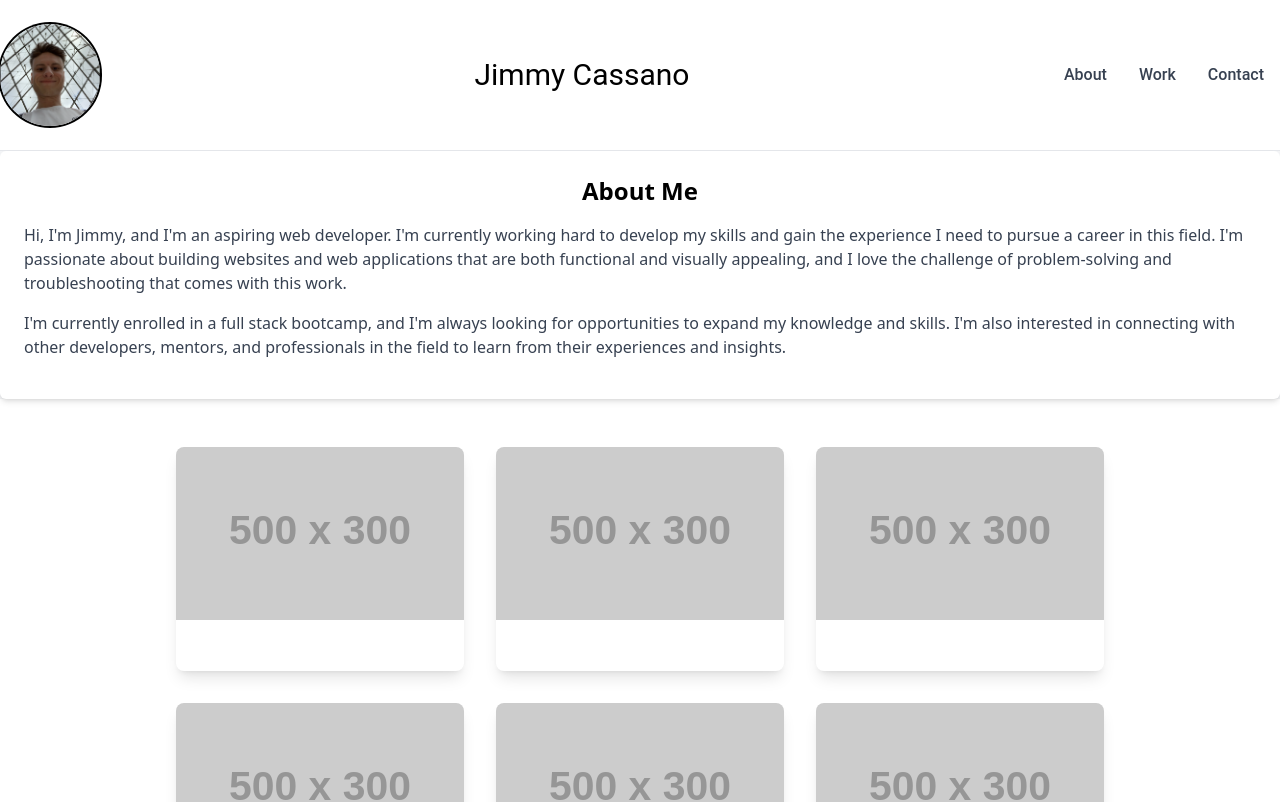
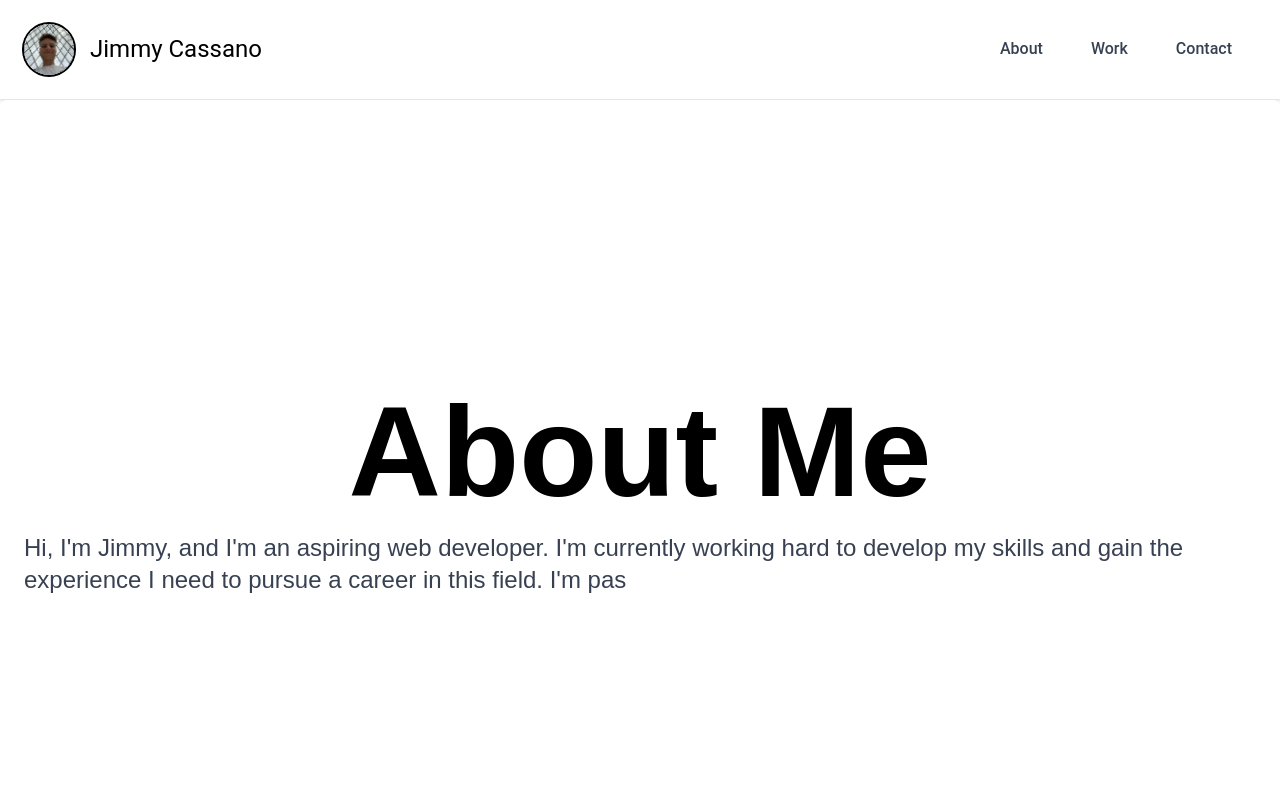
Before and after one commit to YimmyC/my-portfolio, a React (Create React App) app: page / in a window 1280 px wide. Shown: the top 802 px of the page. Built offline with nearby package versions, Linux system fonts and the light colour scheme.

Commit message:
looking dece need to add content

```diff
--- a/package.json
+++ b/package.json
@@ -8,7 +8,9 @@
     "@testing-library/user-event": "^13.5.0",
     "react": "17.0.2",
     "react-dom": "17.0.2",
+    "react-router-dom": "^6.10.0",
     "react-scripts": "5.0.1",
+    "react-typewriter-hook": "^1.0.1",
     "web-vitals": "^2.1.4"
   },
   "scripts": {
--- a/src/App.js
+++ b/src/App.js
@@ -3,14 +3,17 @@ import Home from "./components/Home.js";
 import Footer from "./components/Footer";
 import AboutMe from "./components/AboutMe";
 import Work from "./components/Work";
+import { BrowserRouter, Routes, Route, Switch } from "react-router-dom";
 
 function App() {
   return (
     <>
       <Header />
+
       <AboutMe />
+
       <Work />
-      <Home />
+      {/* <Home /> */}
       <Footer />
     </>
   );
--- a/src/components/AboutMe.js
+++ b/src/components/AboutMe.js
@@ -1,13 +1,36 @@
-import React from "react";
+import React, { useState, useEffect } from "react";
 
 const AboutMe = () => {
+  const [text, setText] = useState("");
+  const [isTyping, setIsTyping] = useState(true);
+  const typingSpeed = 40; // in milliseconds
+
+  useEffect(() => {
+    const pText =
+      "Hi, I'm Jimmy, and I'm an aspiring web developer. I'm currently working hard to develop my skills and gain the experience I need to pursue a career in this field. I'm passionate about building websites and web applications that are both functional and visually appealing, and I love the challenge of problem-solving and troubleshooting that comes with this work. I'm currently enrolled in a full stack bootcamp, and I'm always looking for opportunities to expand my knowledge and skills. I'm also interested in connecting with other developers, mentors, and professionals in the field to learn from their experiences and insights.";
+    let currentIndex = 0;
+    let timeout;
+
+    if (isTyping) {
+      timeout = setTimeout(function type() {
+        setText(pText.substring(0, currentIndex + 1));
+        currentIndex++;
+
+        if (currentIndex === pText.length) {
+          setIsTyping(false);
+        } else {
+          timeout = setTimeout(type, typingSpeed);
+        }
+      }, typingSpeed);
+    }
+
+    return () => clearTimeout(timeout);
+  }, [isTyping, typingSpeed]);
+
   return (
-    <div id="about" className="flex justify-center items-center bg-gray-100">
-      <div className="bg-white shadow-md rounded-md p-6 w-full">
-        <h2 className="text-2xl font-bold mb-4 text-center">About Me</h2>
-        <p className="text-gray-700 text-base mb-4">Hi, I'm Jimmy, and I'm an aspiring web developer. I'm currently working hard to develop my skills and gain the experience I need to pursue a career in this field. I'm passionate about building websites and web applications that are both functional and visually appealing, and I love the challenge of problem-solving and troubleshooting that comes with this work.</p>
-        <p className="text-gray-700 text-base mb-4">I'm currently enrolled in a full stack bootcamp, and I'm always looking for opportunities to expand my knowledge and skills. I'm also interested in connecting with other developers, mentors, and professionals in the field to learn from their experiences and insights.</p>
-      </div>
+    <div className="flex flex-col justify-center items-center bg-white shadow-md rounded-md p-6 w-full h-screen mx-auto">
+      <h2 className="font-prompt text-9xl font-bold mb-4 text-center">About Me</h2>
+      <p className="font-prompt text-gray-700 text-2xl mb-4">{text}</p>
     </div>
   );
 };
--- a/src/components/Footer.js
+++ b/src/components/Footer.js
@@ -1,5 +1,26 @@
+import React from "react";
+
 function Footer() {
-  return <footer>JAMES</footer>;
+  return (
+    <footer className="bg-white shadow-md border-t">
+      <div className="container mx-auto px-4 sm:px-6 flex flex-col sm:flex-row justify-between items-center py-4 sm:py-6">
+        <div className="flex items-center mb-4 sm:mb-0">
+          <h1 className="text-lg sm:text-2xl font-roboto"></h1>
+        </div>
+        <nav className="flex flex-col sm:flex-row items-center font-roboto font-medium">
+          <a href="/about" className="text-gray-700 link-animation my-2 sm:my-0 mx-4 sm:mx-6 transition duration-300 ease-in-out hover:text-blue-500 hover:underline hover:rotate-360">
+            About
+          </a>
+          <a href="/work" className="text-gray-700 link-animation my-2 sm:my-0 mx-4 sm:mx-6 transition duration-300 ease-in-out hover:text-blue-500 hover:underline hover:rotate-360">
+            Work
+          </a>
+          <a href="/contact" className="text-gray-700 link-animation my-2 sm:my-0 mx-4 sm:mx-6 transition duration-300 ease-in-out hover:text-blue-500 hover:underline hover:rotate-360">
+            Contact
+          </a>
+        </nav>
+      </div>
+    </footer>
+  );
 }
 
 export default Footer;
--- a/src/components/Header.js
+++ b/src/components/Header.js
@@ -4,17 +4,19 @@ import proPic from "../assets/louvresquare.png";
 function Header() {
   return (
     <header className="bg-white shadow-md border-b">
-      <div className="container mx-auto flex justify-between items-center py-6">
-        <img src={proPic} alt="Portrait" className="rounded-full ring-2 ring-black mr-4" width={100} height={100} />
-        <h1 className="text-3xl font-roboto ">Jimmy Cassano</h1>
-        <nav className="flex items-center font-roboto font-medium">
-          <a href="#about" className="text-gray-700 link-animation mx-4 transition duration-300 ease-in-out hover:text-blue-500 hover:underline hover:rotate-360">
+      <div className="container mx-auto px-4 sm:px-6 flex flex-col sm:flex-row justify-between items-center py-4 sm:py-6">
+        <div className="flex items-center mb-4 sm:mb-0">
+          <img src={proPic} alt="Portrait" className="rounded-full ring-2 ring-black mr-4" width={50} height={50} />
+          <h1 className="text-lg sm:text-2xl font-roboto">Jimmy Cassano</h1>
+        </div>
+        <nav className="flex flex-col sm:flex-row items-center font-roboto font-medium">
+          <a href="/about" className="text-gray-700 link-animation my-2 sm:my-0 mx-4 sm:mx-6 transition duration-300 ease-in-out hover:text-blue-500 hover:underline hover:rotate-360">
             About
           </a>
-          <a href="#work" className="text-gray-700 link-animation mx-4 transition duration-300 ease-in-out hover:text-blue-500 hover:underline hover:rotate-360">
+          <a href="/work" className="text-gray-700 link-animation my-2 sm:my-0 mx-4 sm:mx-6 transition duration-300 ease-in-out hover:text-blue-500 hover:underline hover:rotate-360">
             Work
           </a>
-          <a href="#contact" className="text-gray-700 link-animation mx-4 transition duration-300 ease-in-out hover:text-blue-500 hover:underline hover:rotate-360">
+          <a href="/contact" className="text-gray-700 link-animation my-2 sm:my-0 mx-4 sm:mx-6 transition duration-300 ease-in-out hover:text-blue-500 hover:underline hover:rotate-360">
             Contact
           </a>
         </nav>
--- a/src/components/Work.js
+++ b/src/components/Work.js
@@ -6,32 +6,32 @@ const Work = () => {
   const projects = [
     {
       name: "Project 1",
-      image: "https://via.placeholder.com/500x300",
+      image: "https://via.placeholder.com/1920x1080",
       link: "#",
     },
     {
       name: "Project 2",
-      image: "https://via.placeholder.com/500x300",
+      image: "https://via.placeholder.com/1920x1080",
       link: "#",
     },
     {
       name: "Project 3",
-      image: "https://via.placeholder.com/500x300",
+      image: "https://via.placeholder.com/1920x1080",
       link: "#",
     },
     {
       name: "Project 4",
-      image: "https://via.placeholder.com/500x300",
+      image: "https://via.placeholder.com/1920x1080",
       link: "#",
     },
     {
       name: "Project 5",
-      image: "https://via.placeholder.com/500x300",
+      image: "https://via.placeholder.com/1920x1080",
       link: "#",
     },
     {
       name: "Project 6",
-      image: "https://via.placeholder.com/500x300",
+      image: "https://via.placeholder.com/1920x1080",
       link: "#",
     },
   ];
@@ -45,11 +45,11 @@ const Work = () => {
   };
 
   return (
-    <div className="flex flex-wrap justify-center items-center p-8">
+    <div className="flex flex-wrap justify-center items-center p-4 sm:p-8">
       <div className="flex flex-wrap justify-center items-center w-full max-w-7xl">
         {projects.map((project, index) => (
-          <div key={index} className="relative w-72 h-56 m-4 rounded-lg overflow-hidden shadow-lg flex-shrink-0" onMouseOver={() => handleMouseOver(index)} onMouseLeave={() => handleMouseLeave()}>
-            <img src={project.image} alt={project.name} className={`transform ${hoveredIndex === index ? "scale-110" : "scale-100"} transition-all duration-300`} />
+          <div key={index} className="relative w-full sm:w-screen h-80 sm:h-screen" onMouseOver={() => handleMouseOver(index)} onMouseLeave={() => handleMouseLeave()}>
+            <img src={project.image} alt={project.name} className={`absolute inset-0 object-cover object-center ${hoveredIndex === index ? "scale-110" : "scale-100"} transition-all duration-300`} />
             {hoveredIndex === index && (
               <a href={project.link} className="absolute top-0 left-0 w-full h-full flex justify-center items-center bg-gray-900 bg-opacity-50 text-white font-semibold text-lg transition-all duration-300">
                 {project.name}
```
Also changed, not shown: 1 other file (tests, documents, lock files or other folders).
